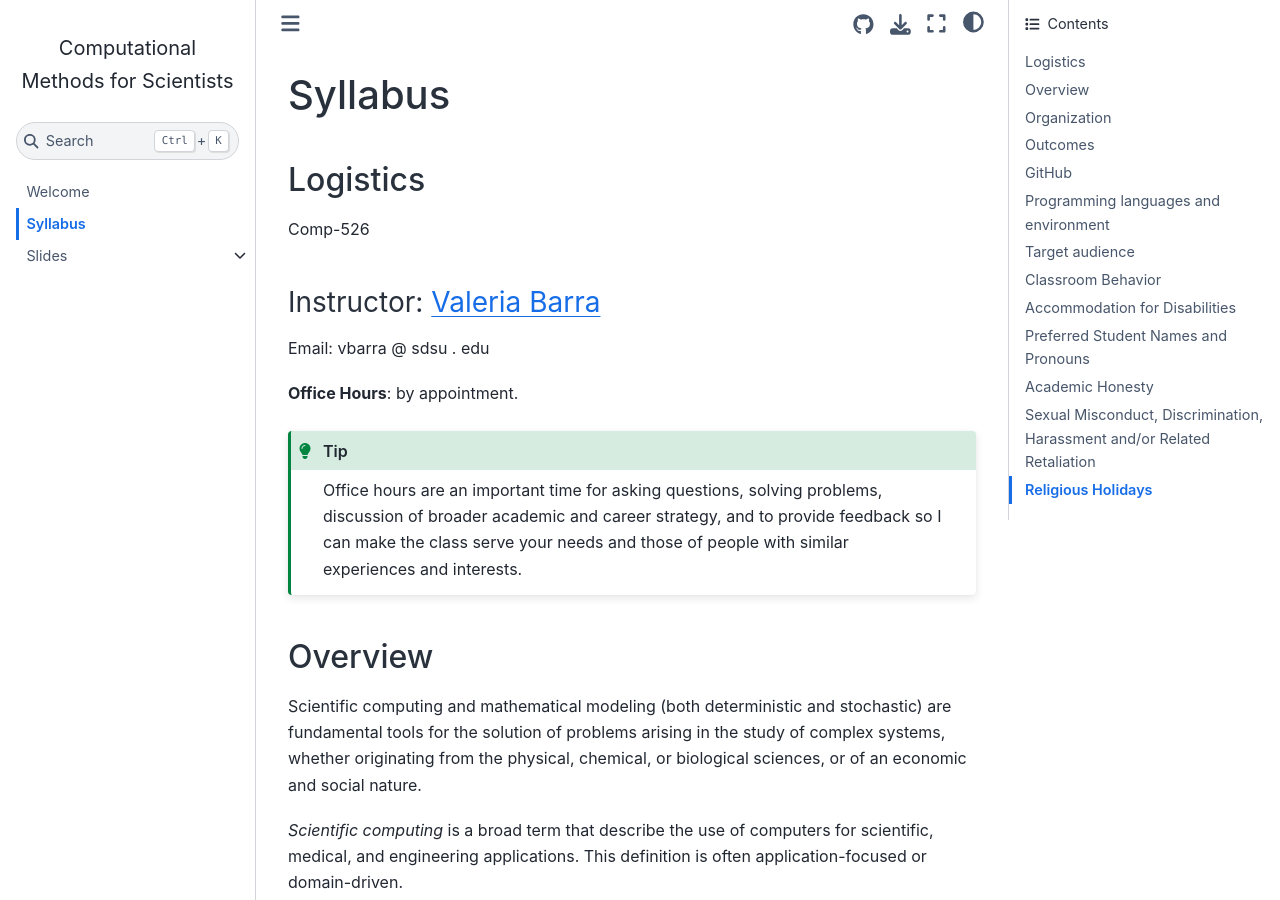
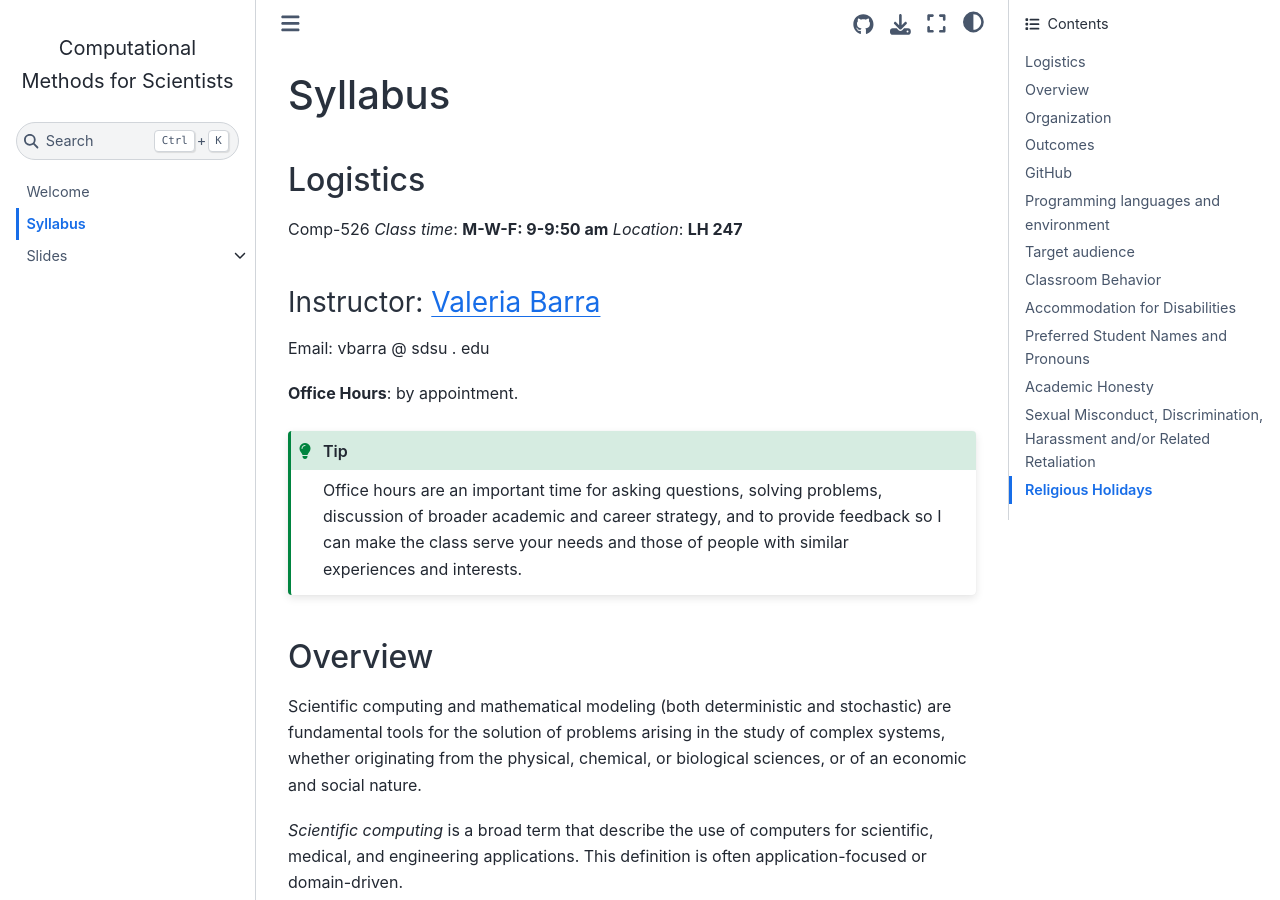
Before and after one commit to sdsu-comp526/fall24, a Jupyter Book: the page built from syllabus.md, in a window 1280 px wide and 900 px high. Built offline with Jupyter Book 1.0.4 settings and Sphinx 7.4.7 and the Sphinx Book theme 1.1.4, drawn with Linux system fonts in a browser that asks for light colours; pages that are not in the unit, such as notebooks, are missing from menus.

```diff
--- a/syllabus.md
+++ b/syllabus.md
@@ -3,6 +3,8 @@
 ## Logistics
 
 Comp-526
+*Class time*: **M-W-F: 9-9:50 am**
+*Location*: **LH 247**
 
 
 ### Instructor: [Valeria Barra](https://valeriabarra.org)
```
Also changed, not shown: 4 other files.
